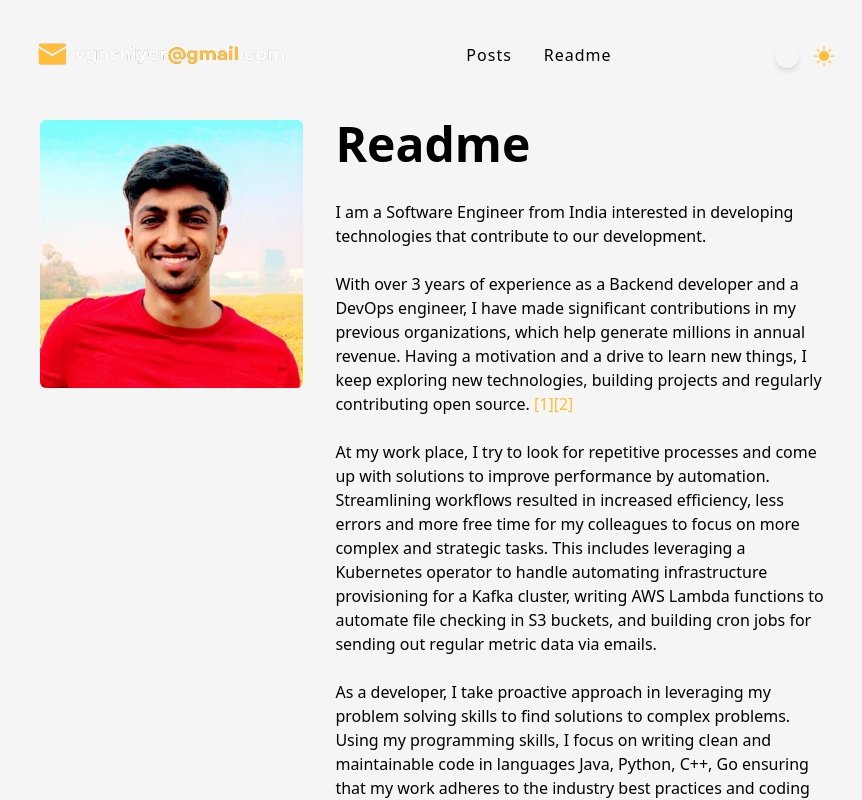
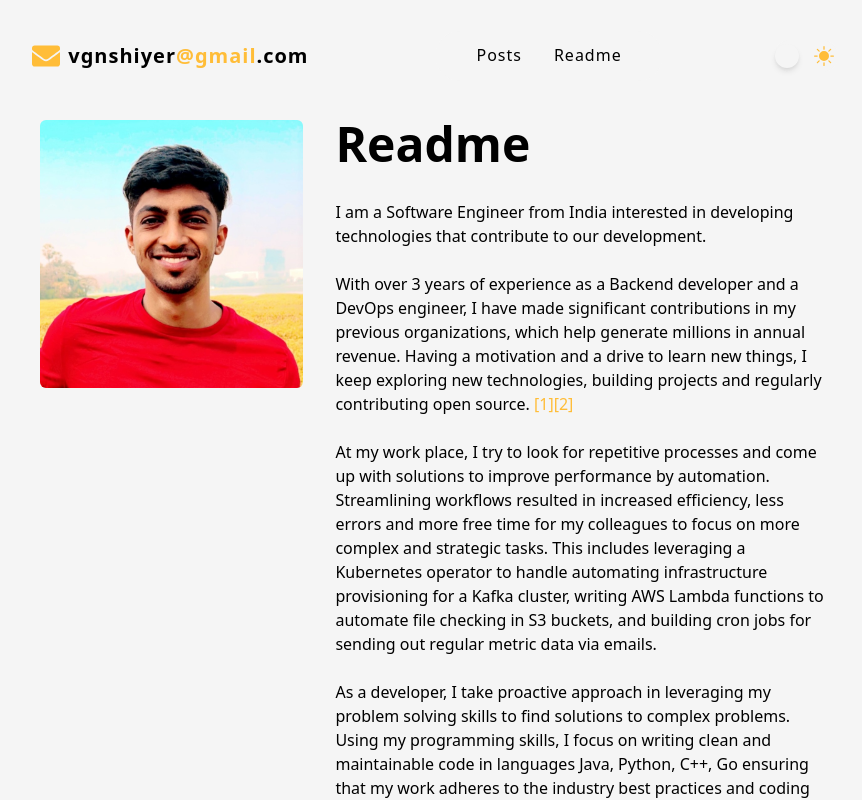
Before and after one commit to vgnshiyer/vgnshiyer.github.io, a Next.js app in the folder mywebsite/: page /about in a window 1280 px wide. Shown: the top 800 px of the page, without its empty margins (205-1067 px from the left). Built offline with nearby package versions, Linux system fonts and the light colour scheme.

Commit message:
feat: redesigned logo with tailwind

```diff
--- /dev/null
+++ b/mywebsite/components/Logo.tsx
@@ -0,0 +1,20 @@
+import React from 'react'
+import Link from 'next/link'
+import { FaEnvelope } from 'react-icons/fa'
+
+const Logo = () => {
+  return (
+    <div className="flex items-center">
+        <Link href="/">
+            <div className="flex flex-row text-xl font-semibold tracking-[1px]">
+            <FaEnvelope className="w-7 h-7 text-secondary mr-2" />
+            <span className="text-black dark:text-white">vgnshiyer</span>
+            <span className="text-secondary">{'@gmail'}</span>
+            <span className="text-black dark:text-white">.com</span>
+            </div>
+        </Link>
+    </div>
+  )
+}
+
+export default Logo
--- a/mywebsite/components/Navbar.tsx
+++ b/mywebsite/components/Navbar.tsx
@@ -3,6 +3,8 @@
 import Link from 'next/link'
 import React, { useState, ReactNode, useEffect } from 'react'
 import ThemeToggle from './ThemeToggle';
+import { FaEnvelope } from 'react-icons/fa';
+import Logo from './Logo';
 
 interface NavBarLinkProps {
   href: string;
@@ -62,13 +64,7 @@ const Navbar = () => {
     <>
       <nav className="w-full md:px-6">
         <div className="flex items-center justify-between h-16">
-          <div className="flex items-center">
-            <div className="flex-shrink-0">
-              <Link href="/">
-                <img className="w-64" src="/images/logo.png" alt="logo" />
-              </Link>
-            </div>
-          </div>
+          <Logo />
           <div className="hidden md:block">
             <div className="ml-4 flex items-center space-x-4 bg-light dark:bg-semi-dark rounded-3xl px-8 py-1 ">
               {links.map(link => <NavBarLink key={link.href} href={link.href}>{link.text}</NavBarLink>)}
```
